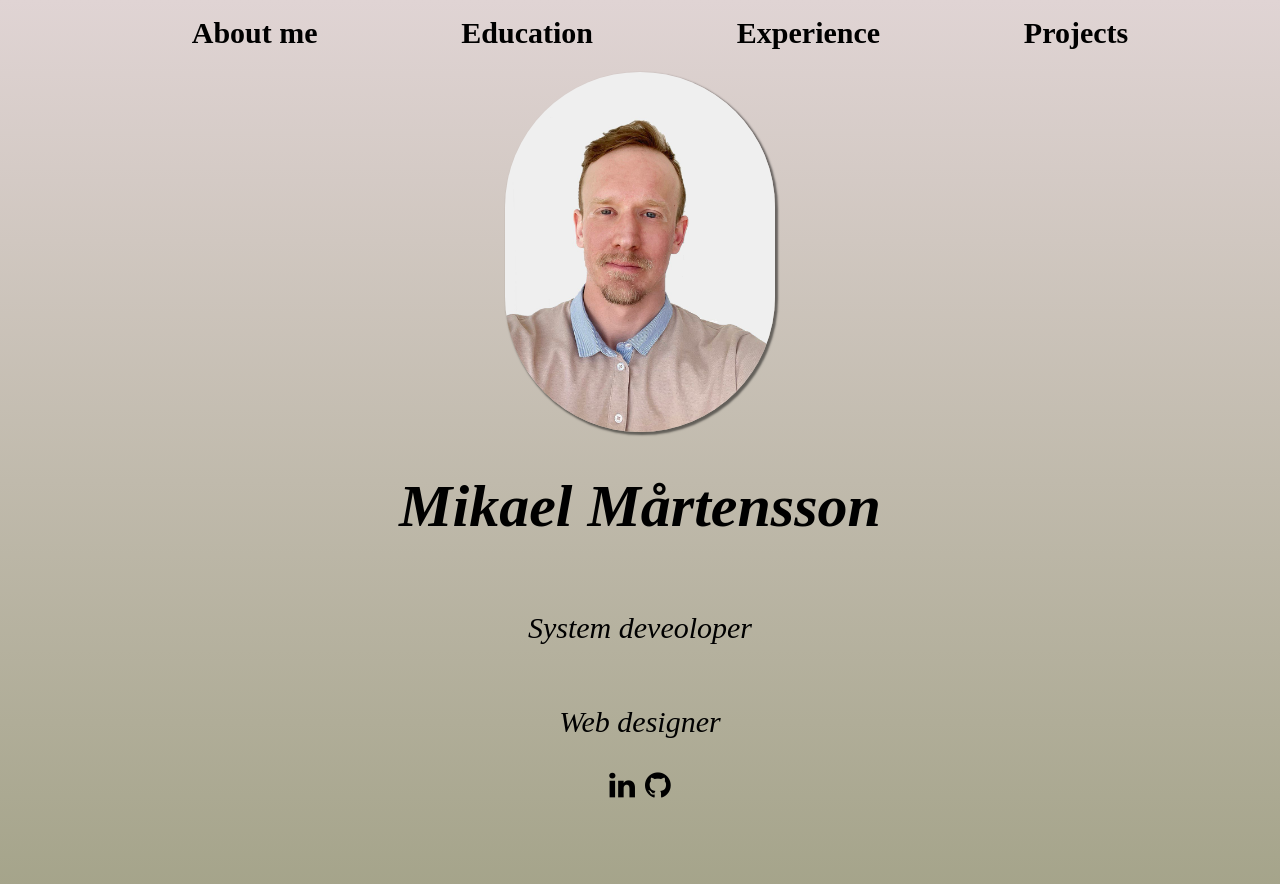
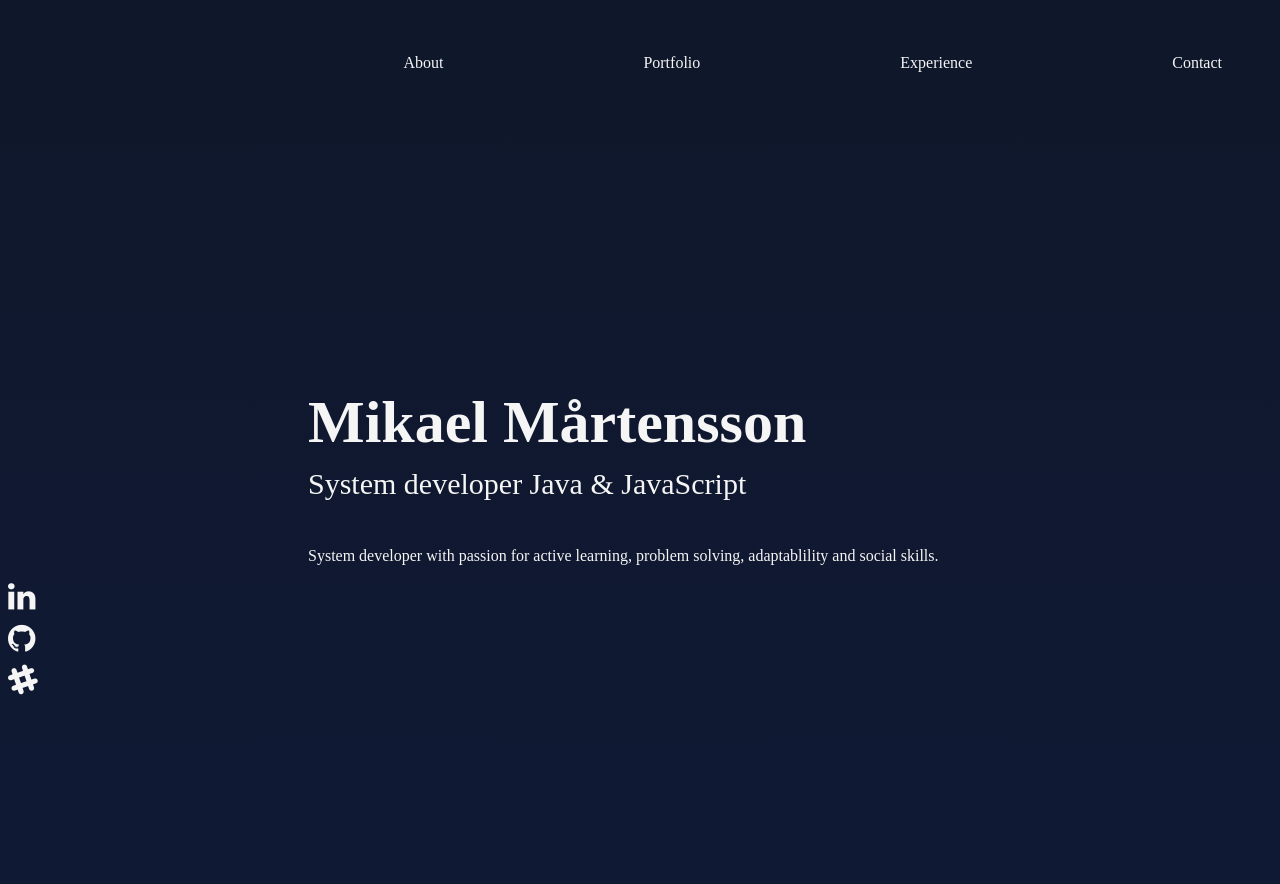
Before and after one commit to MickeMarten/Portfolio, a plain HTML site: page index.html in a window 1280 px wide. Shown: the top 884 px of the page. Drawn offline with Linux system fonts and the light colour scheme.

Commit message:
patch 1.1

```diff
--- a/index.html
+++ b/index.html
@@ -1,42 +1,50 @@
 <!DOCTYPE html>
 <html>
-<head>
-    <meta charset='utf-8'>
-    <meta http-equiv='X-UA-Compatible' content='IE=edge'>
+  <head>
+    <meta charset="utf-8" />
+    <meta http-equiv="X-UA-Compatible" content="IE=edge" />
     <title>Page Title</title>
-    <meta name='viewport' content='width=device-width, initial-scale=1'>
-    <link rel='stylesheet' type='text/css' media='screen' href='main.css'>
-    <script src='main.js'></script>
-    </head>
+    <meta name="viewport" content="width=device-width, initial-scale=1" />
+    <link rel="stylesheet" type="text/css" media="screen" href="main.css" />
+    <link
+      rel="stylesheet"
+      href="https://cdnjs.cloudflare.com/ajax/libs/font-awesome/4.7.0/css/font-awesome.min.css"
+    />
+    <script
+      src="main.js"
+      src="https://kit.fontawesome.com/6e7aece5fc.js"
+      crossorigin="anonymous"
+    ></script>
+  </head>
 
+  <body>
+    <header>
+      <h1 class="header__Initials">M.M</h1>
+      <nav>
+        <ul>
+            <a href="">About</a>
+          <a href="">Portfolio</a>
+         <a href="">Experience</a>
+          <a href="">Contact</a>
+        </ul>
+      </nav>
+    </header>
 
-<body>
-    <link rel="stylesheet" href="https://cdnjs.cloudflare.com/ajax/libs/font-awesome/4.7.0/css/font-awesome.min.css">
-
-    <ul class="containerNavBar">
-        <a href="https://www.youtube.com/watch?v=dQw4w9WgXcQ">About me</a>
-        <a href="https://www.lernia.se/utbildning/yrkeshogskoleutbildning/systemutvecklare-i-java-och-javascript/?utm_campaign=mattan-dsa&gclid=CjwKCAjw4P6oBhBsEiwAKYVkq5JiEE0YhMK04LhxU1SzM2CgNqDxKOdE7NZX5BWq8dyhtjSIS_nxLhoCck8QAvD_BwE">Education</a>
-         <a href="">Experience</a>
-         <a href="">Projects</a>
-      </ul>
-
-
-    <div class="infoContainer">
-    <img src="images/photo_5978894531493476484_y.jpg" alt="image" style="width:270px; border-radius: 150px; box-shadow: 2px 2px 2px 1px rgba(0, 0, 0, 0.5);">
-    <h1> Mikael Mårtensson</h1>
-    <p>System deveoloper</p>
-    <p>Web designer</p>
-
-    <div class="logo">
-    <a href="linkedin.com/in/mikael-mårtensson-49b041238"><i class="fa fa-linkedin"></i></a>
-    <a href="https://github.com/MickeMarten?tab=overview&from=2023-09-01&to=2023-09-30"><i class="fa fab fa-github"></i></a>
+    <div class="divInfo">
+      <h2 class="divInfo__h2">Mikael Mårtensson</h2>
+      <p class="divInfo__profrole">System developer Java & JavaScript</p>
+      <p class="divInfo__info">
+        System developer with passion for active learning, problem solving,
+        adaptablility and social skills.
+      </p>
     </div>
 
+    <nav class="lowerNav">
+      <a href="www.linkedin.com/in/mikael-mårtensson-49b041238" class="fa fa-linkedin" style="font-size: xx-large;"></a>
 
+      <a href="https://github.com/dashboard" class="fa fa-github" style="font-size: xx-large;" ></a>
 
-
-
-
-
-</body>
+      <a href="https://github.com/dashboard" class="fa fa-slack" style="font-size: xx-large;" ></a>
+    </nav>
+  </body>
 </html>
--- a/main.css
+++ b/main.css
@@ -1,44 +1,66 @@
+* {
+    color: whitesmoke;
+}
 body {
-height: 939px;
-    background-image: linear-gradient(rgb(224, 212, 212), rgb(160, 160, 132));
+min-height: 1000px;
+background: linear-gradient(rgb(15, 23, 42), rgb(16, 26, 54));
+}
+
+header {
+    display: flex;
+    justify-content: flex-end;
+    gap: 900px;
+}
+
+.header__Initials {
+    font-size:xx-large;
+    font-family: fantasy;
+    color: rgb(111, 204, 173);
+}
+
+ul{
+    padding-top: 30px;
+    padding-right: 50px;
+    display: flex;
+    gap: 200px;
+
+}
+a:hover {
+    transition: 0.5s;
+    opacity: 0.5;
+}
+
+a {
+    text-decoration: none;
 }
 
 
+.divInfo {
+margin-top: 250px;
+margin-left: 300px;
+display: flex;
+flex-flow: column;
+}
 
-
-.containerNavBar {
-display: flex;
-justify-content: space-evenly;
-height: 40px;
-list-style-type: none;
-font-weight: bold;
-
+.divInfo__h2 {
+font-size: 60px;
+margin-bottom: -20px;
 
 }
 
-a {
-    color: black;
-    text-decoration: none;
-    font-style: copperplate;
-    font-size: 30px;
+.divInfo__profrole {
+font-size: 30px;
 }
 
-
-
-.infoContainer {
-display: flex;
-flex-direction: column;
-align-items: center;
-font-style: italic;
-font-size: 30px;
-align-content: flex-end;
+.divInfo__info {
+word-wrap: break-word;
 }
 
-
-
-.logo {
-
-    display: flex;
-    flex-direction: row;
-    gap: 10px;
+.lowerNav {
+display: flex;
+flex-flow: column;
+gap: 10px;
+margin-bottom: 300px;
+max-width: 40px;
+height: 300px;
 }
```
